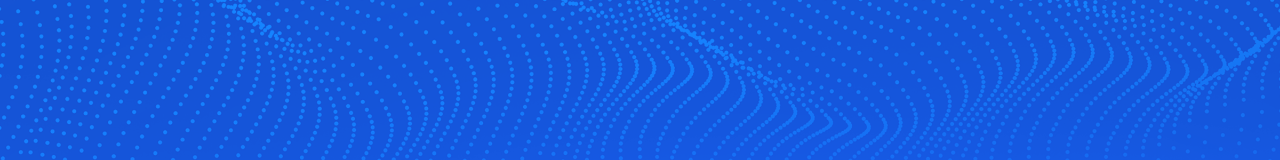
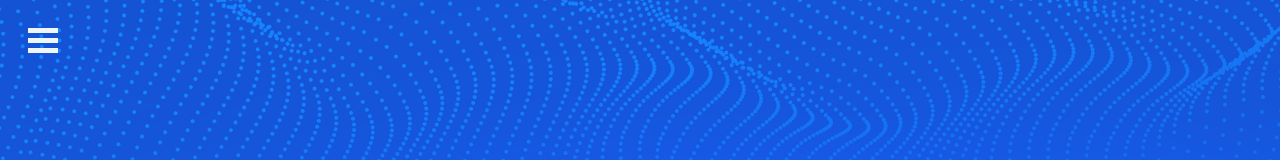
Before and after one commit to davisonv/portfolio, a React (Create React App) app: page / in a window 1280 px wide. Shown: the top 160 px of the page. Built offline with nearby package versions, Linux system fonts and the light colour scheme.

Commit message:
implementacao do menu

```diff
--- a/package.json
+++ b/package.json
@@ -8,6 +8,7 @@
     "@testing-library/user-event": "^13.5.0",
     "animate.css": "^4.1.1",
     "react": "^18.1.0",
+    "react-burger-menu": "^3.0.8",
     "react-dom": "^18.1.0",
     "react-router-dom": "^6.3.0",
     "react-scripts": "5.0.1",
--- a/public/index.html
+++ b/public/index.html
@@ -9,6 +9,7 @@
       name="description"
       content="DAVS - Elevando negócios no universo digital"
     />
+    <link rel="stylesheet" href="https://fonts.googleapis.com/css2?family=Material+Symbols+Outlined:opsz,wght,FILL,GRAD@20..48,100..700,0..1,-50..200" />
     <link rel="apple-touch-icon" href="%PUBLIC_URL%/logo192.png" />
     <!--
       manifest.json provides metadata used when your web app is installed on a
--- a/src/pages/initial_page/components/Header.jsx
+++ b/src/pages/initial_page/components/Header.jsx
@@ -1,5 +1,6 @@
 import React from 'react'
 import styled from 'styled-components'
+import { slide as Menu } from 'react-burger-menu'
 
 import HeaderImage from '../../../assets/images/HeaderImage1.png'
 
@@ -14,9 +15,73 @@ const HeaderContainer = styled.div`
   width: 100vw;
 `
 
+const ItemMenu = styled.a`
+  display: flex;
+  align-items: center;
+`
+
 function Header () {
+
+  const styles = {
+    bmBurgerButton: {
+      position: 'fixed',
+      width: '30px',
+      height: '25px',
+      left: '28px',
+      top: '28px'
+    },
+    bmBurgerBars: {
+      background: '#f0f5f8'
+    },
+    bmBurgerBarsHover: {
+      background: '#1965ff'
+    },
+    bmCrossButton: {
+      height: '24px',
+      width: '24px'
+    },
+    bmCross: {
+      background: '#bdc3c7'
+    },
+    bmMenuWrap: {
+      position: 'fixed',
+      height: '100%'
+    },
+    bmMenu: {
+      background: '#0a263d',
+      padding: '2.5em 1.5em 0',
+      fontSize: '1.15em'
+    },
+    bmMorphShape: {
+      fill: '#373a47'
+    },
+    bmItemList: {
+      color: '#b8b7ad',
+      padding: '0.8em',
+      display: 'flex',
+      flexDirection: 'column'
+    },
+    bmItem: {
+      display: 'inline-block',
+      textDecoration: 'none',
+      color: '#f0f5f8'
+    },
+    bmOverlay: {
+      background: 'rgba(14, 0, 207, 0.3)'
+    }
+  }
+
   return (
-    <HeaderContainer>
+    <>
+      <Menu styles={styles}>
+        <a id="home" href="/">
+            Home
+        </a>
+        <a id="about" href="/about">About</a>
+        <a id="contact" href="/contact">Contact</a>
+      </Menu>
+
+      <HeaderContainer>
       <h1
         style={{
           color: '#fff',
@@ -28,6 +93,8 @@ function Header () {
         Elevando negócios no universo digital.
       </h1>
     </HeaderContainer>
+    </>
+
   )
 }
 
```
Also changed, not shown: 1 other file (tests, documents, lock files or other folders).
